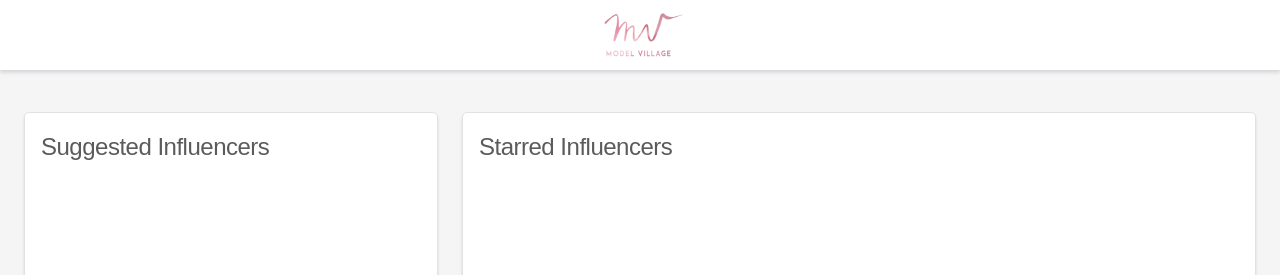
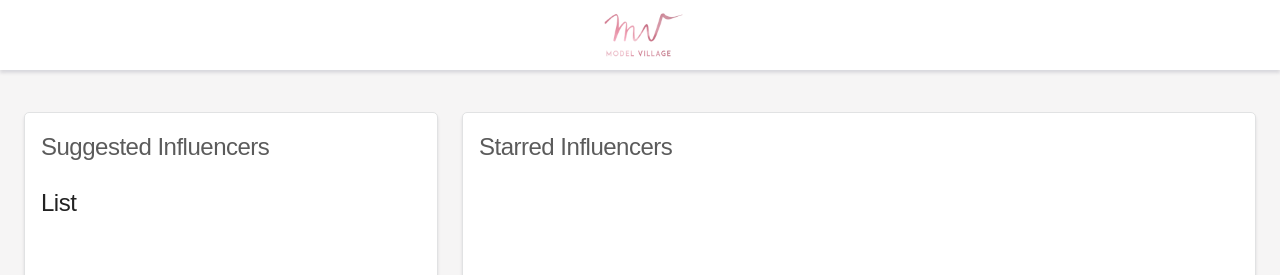
Before and after one commit to georgeperry1/mv-front-end-coding-test, a React app: page / in a window 1280 px wide. Shown: the top 275 px of the page. Built offline with nearby package versions, Linux system fonts and the light colour scheme.

Commit message:
feat: added basic redux store

```diff
--- a/src/app/Components/SuggestedInfluencers/SuggestedInfluencers.js
+++ b/src/app/Components/SuggestedInfluencers/SuggestedInfluencers.js
@@ -1,12 +1,26 @@
 import React, { Component } from 'react';
+import PropTypes from 'prop-types';
+
+import SuggestedInfluencersList from '../SuggestedInfluencersList';
 
 import './SuggestedInfluencers.css';
 
 class SuggestedInfluencers extends Component {
+
+  renderSuggestedInfluencers() {
+    //TODO: Add 'no items in list'
+    return (
+      <SuggestedInfluencersList />
+    );
+  }
+
   render() {
     return (
       <div className="suggested-container">
         <h5 className="suggested-header">Suggested Influencers</h5>
+        <div>
+          {this.renderSuggestedInfluencers()}
+        </div>
       </div>
     )
   }
--- a/src/app/Components/SuggestedInfluencersList/SuggestedInfluencersList.js
+++ b/src/app/Components/SuggestedInfluencersList/SuggestedInfluencersList.js
@@ -0,0 +1,17 @@
+import React, { Component } from 'react';
+
+import SuggestedInfluencersListItem from '../SuggestedInfluencersListItem';
+
+import './SuggestedInfluencersList.css';
+
+class SuggestedInfluencersList extends Component {
+  render() {
+    return (
+      <div className="suggested-list-container">
+        <h5>List</h5>
+      </div>
+    )
+  }
+}
+
+export default SuggestedInfluencersList;
--- /dev/null
+++ b/src/app/Store/configureStore.js
@@ -0,0 +1,11 @@
+import { createStore, applyMiddleware } from 'redux';
+import { composeWithDevTools } from 'redux-devtools-extension';
+import { createLogger } from 'redux-logger';
+
+import rootReducer from './reducers';
+
+const logger = createLogger();
+const middlewares = applyMiddleware(logger);
+const store = createStore(rootReducer, composeWithDevTools(middlewares));
+
+export default store;
--- /dev/null
+++ b/src/app/Store/reducers.js
@@ -0,0 +1,9 @@
+//TODO: Split out reducers for SuggestedInfluencers and StarredInfluencers
+const defaultState = {};
+
+export default (state = defaultState, action) => {
+  switch (action.type) {
+    default:
+      return state;
+  }
+}
--- a/src/app/index.js
+++ b/src/app/index.js
@@ -6,8 +6,7 @@ import React from 'react';
 import ReactDOM from 'react-dom';
 
 import App from './Components/App';
-
-const store = {};
+import store from './Store/configureStore';
 
 ReactDOM.render(
   <Provider store={store}>
```
